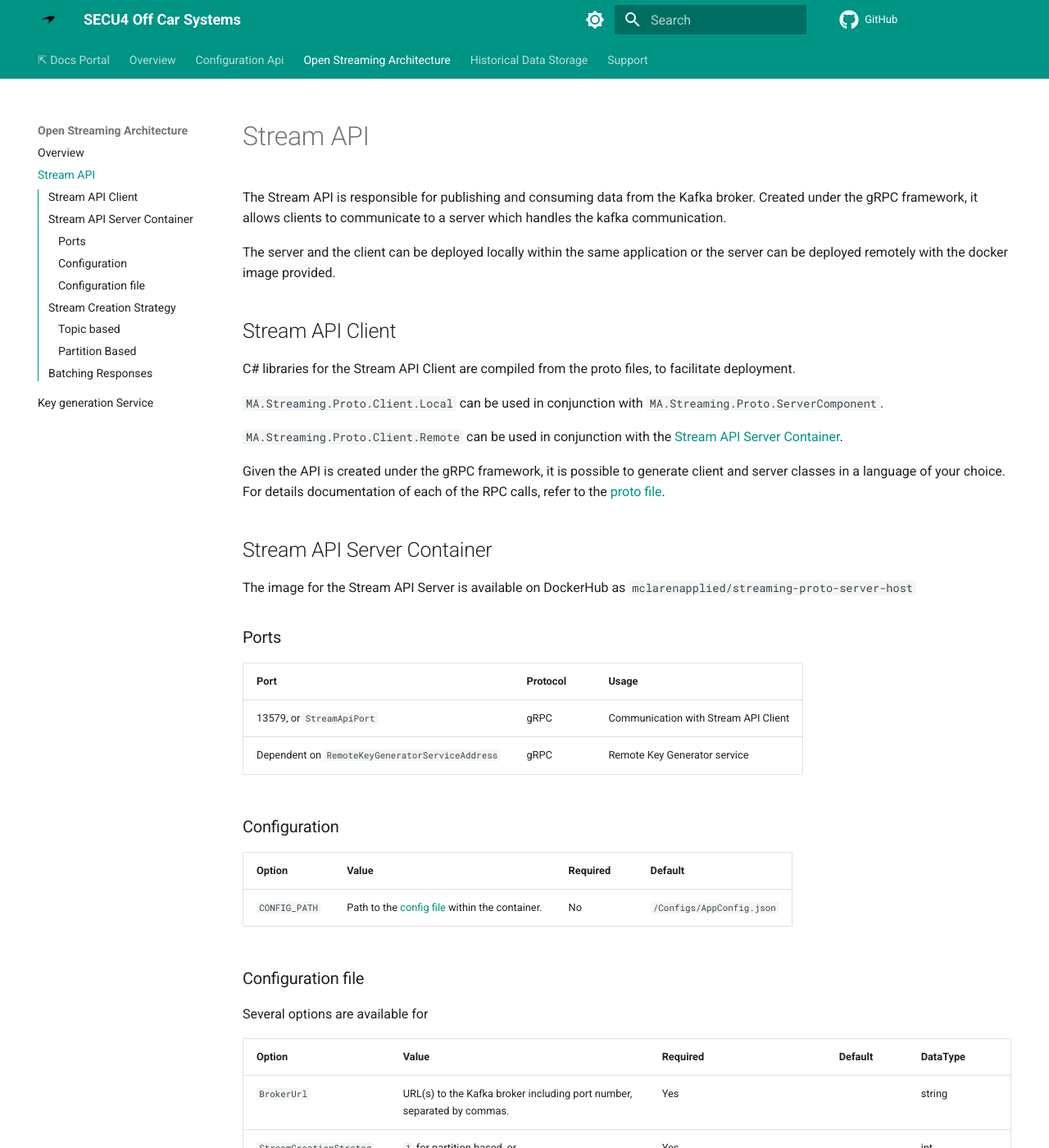
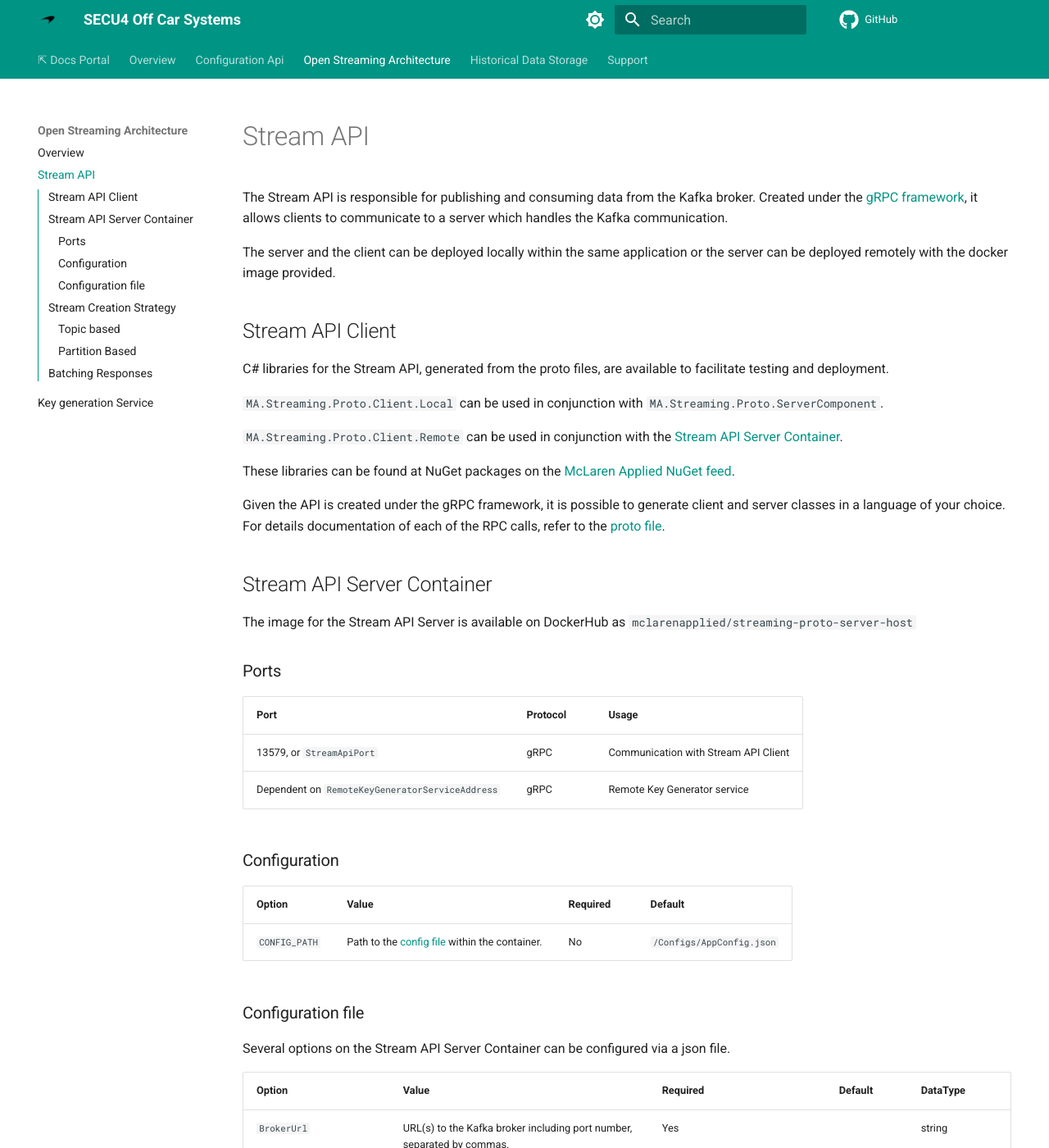
Before and after one commit to mat-docs/SECU4.Site, an MkDocs documentation site: the page built from docs/stream_api/stream_api.md, in a window 1280 px wide and 1400 px high. Shown: the whole window at 82% size. Built offline with MkDocs 1.6.1 and Material for MkDocs 9.7.7, drawn with Linux system fonts in a browser that asks for light colours; comment, search, counter and statistics services are not loaded; some of the changed text lies outside the part shown.

Commit message:
Formatting, rewording, grammar.

```diff
--- a/docs/stream_api/stream_api.md
+++ b/docs/stream_api/stream_api.md
@@ -1,18 +1,19 @@
 # Stream API
 
-The Stream API is responsible for publishing and consuming data from the Kafka broker. Created under the gRPC framework,
-it allows clients to communicate to a server which handles the kafka communication.
+The Stream API is responsible for publishing and consuming data from the Kafka broker. Created under the
+[gRPC framework](https://grpc.io/), it allows clients to communicate to a server which handles the Kafka communication.
 
 The server and the client can be deployed locally within the same application or the server can be deployed remotely
 with the docker image provided.
 
 ## Stream API Client
-
-C# libraries for the Stream API Client are compiled from the proto files, to facilitate deployment.
+C# libraries for the Stream API, generated from the proto files, are available to facilitate testing and deployment.
 
 `MA.Streaming.Proto.Client.Local` can be used in conjunction with `MA.Streaming.Proto.ServerComponent`.
 
-`MA.Streaming.Proto.Client.Remote` can be used in conjunction with the [Stream API Server Container](./#stream-api-server-container).
+`MA.Streaming.Proto.Client.Remote` can be used in conjunction with the [Stream API Server Container](#stream-api-server-container).
+
+These libraries can be found at NuGet packages on the [McLaren Applied NuGet feed](https://github.com/orgs/mat-docs/packages).
 
 Given the API is created under the gRPC framework, it is possible to generate client and server classes in a language of
 your choice.
@@ -34,7 +35,7 @@ The image for the Stream API Server is available on DockerHub as `mclarenapplied
 | `CONFIG_PATH` | Path to the [config file](#configuration-file) within the container. | No       | `/Configs/AppConfig.json` |
 
 ### Configuration file
-Several options are available for
+Several options on the Stream API Server Container can be configured via a json file.
 
 | Option                             | Value                                                                          | Required                                          | Default | DataType              |
 |------------------------------------|--------------------------------------------------------------------------------|---------------------------------------------------|---------|-----------------------|
@@ -51,17 +52,17 @@ Several options are available for
 ## Stream Creation Strategy
 
 Data can be split into multiple streams to suite your requirements. `StreamCreationStrategy` allows you to partition the
-data into streams that corresponds to kafka topics or partitions.
+data into streams that corresponds to Kafka topics or partitions.
 
 ### Topic based
 
-When a topic based stream creation strategy is applied, data will be published to a topic named `{DataSource}.{Stream}`,
-e.g. a source named `Chassis` with an app group `Driver` will publish to the topic `Chassis.Driver`. If the Stream is
-not defined, it will publish to the "main topic", that is `{DataSource}`.
+When a topic based stream creation strategy is applied, data will be published to a topic named `{DataSource}.{Stream}`.
+For example, data from a Datasource named `Chassis` with Stream named `Driver` will publish to the topic `Chassis.Driver`.
+If the Stream is not defined, it will publish to the "main topic", that is `{DataSource}`.
 
 ### Partition Based
 When a partition based stream creation strategy is applied, the data will be published to the main topic `{datasource}`, and
-the corresponding partition based on `PartitionMappings`
+the corresponding partition based on `PartitionMappings`.
 If there are no partition mapping given, the default partition of the main topic will be used.
 
 
```
Also changed, not shown: 1 other file.
